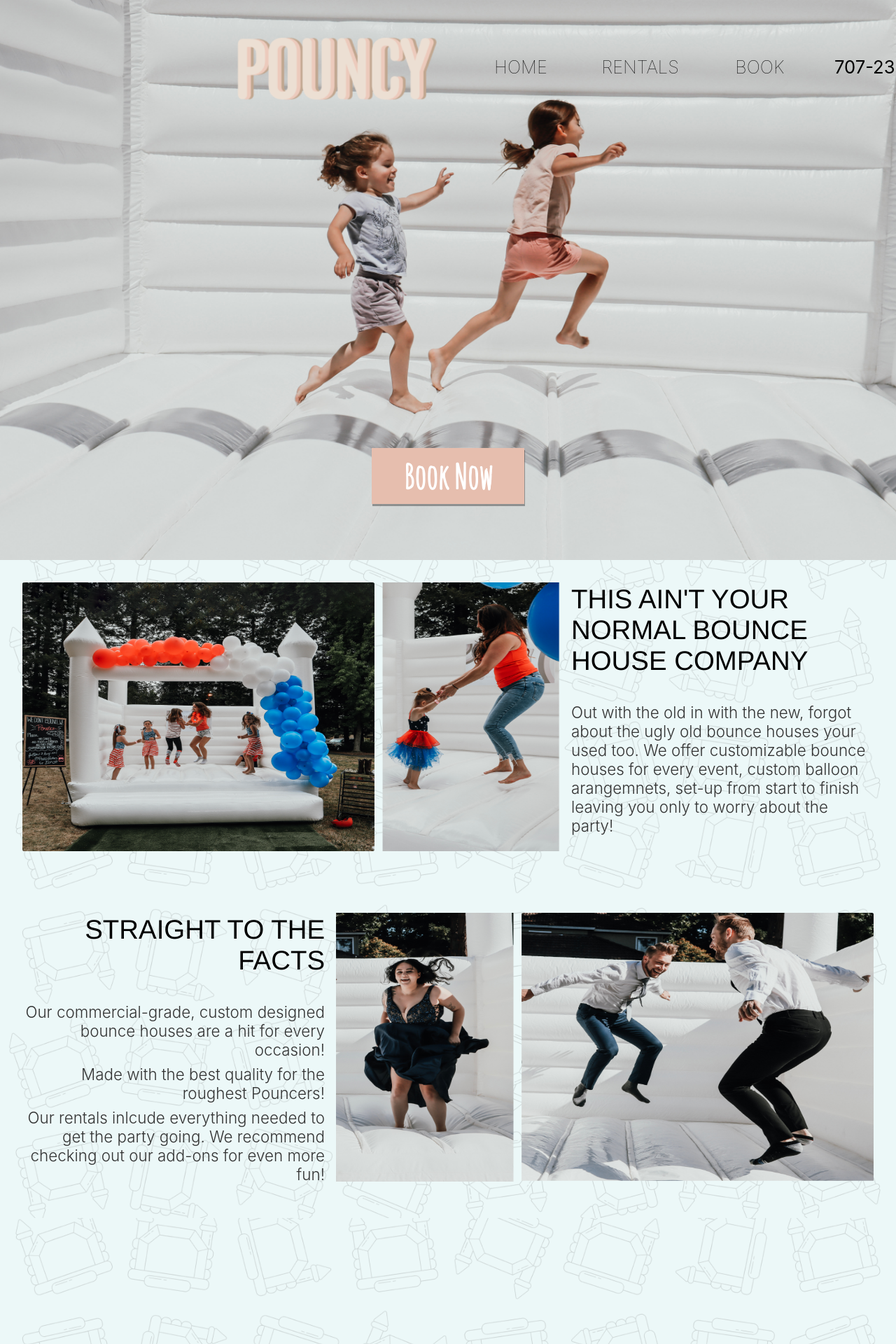
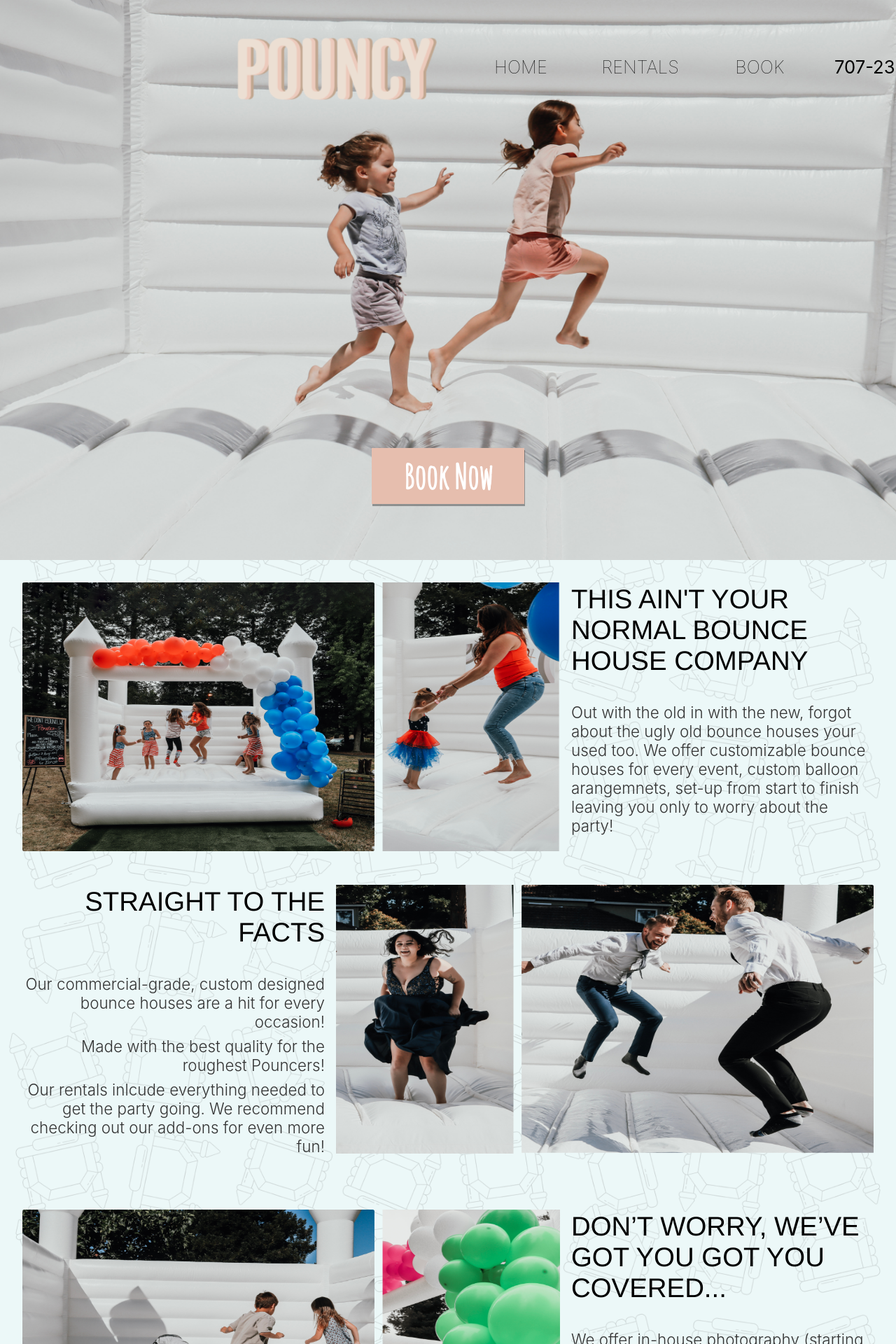
Before and after one commit to Smarsden007/pouncyparties, a React (Create React App) app: page / in a window 1280 px wide. Shown: the top 1920 px of the page at 70% size. Built offline with nearby package versions, Linux system fonts and the light colour scheme.

Commit message:
responsive testing

```diff
--- a/src/components/HomepageComps/styles/SectionOne.scss
+++ b/src/components/HomepageComps/styles/SectionOne.scss
@@ -90,3 +90,10 @@
         .right-cont {height: 30vh;}
         .left-cont {height: 30vh;}
     }
+    @media only screen and (min-device-width: 481px) and (max-device-width: 1024px) and (orientation:landscape) {
+        /* For landscape layouts only */
+        .section1cont {height: 30vh;}
+        .right-cont {height: 30vh;}
+        .left-cont {height: 30vh;}
+
+      }
--- a/src/components/HomepageComps/styles/SectionThree.scss
+++ b/src/components/HomepageComps/styles/SectionThree.scss
@@ -116,3 +116,10 @@
         .right-cont {height: 30vh;}
         .left-cont {height: 30vh;}
     }
+    @media only screen and (min-device-width: 481px) and (max-device-width: 1024px) and (orientation:landscape) {
+        /* For landscape layouts only */
+        .section3cont {height: 30vh;}
+        .right-cont {height: 30vh;}
+        .left-cont {height: 30vh;}
+
+      }
--- a/src/components/HomepageComps/styles/SectionTwo.scss
+++ b/src/components/HomepageComps/styles/SectionTwo.scss
@@ -93,7 +93,7 @@
     }
     @media only screen and (min-device-width: 481px) and (max-device-width: 1024px) and (orientation:landscape) {
         /* For landscape layouts only */
-        .section2cont {height: 80vh;}
+        .section2cont {height: 30vh;}
         .right-cont {height: 30vh;}
         .left-cont {height: 30vh;}
 
```
